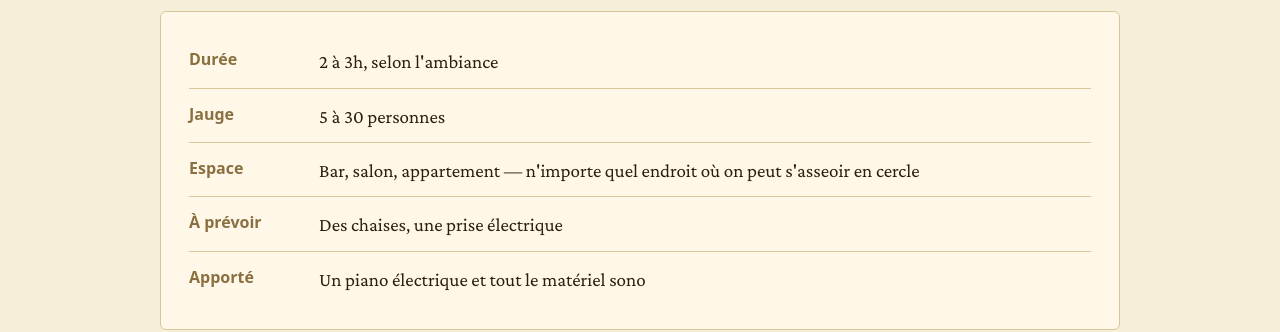
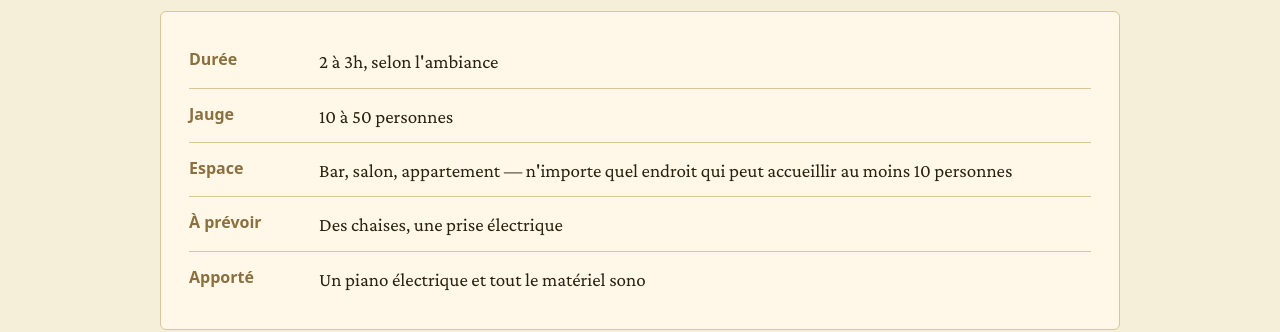
Before and after one commit to MonsieurRobi/monsieurrobi.github.io, a Jekyll site: the page built from 2-piano-kismar.md, in a window 1280 px wide and 900 px high, scrolled down 1921 px. Shown: the part 154-486 px from the top of the window. Built offline with Jekyll 4.4.1, drawn with Linux system fonts in a browser that asks for light colours.

Commit message:
update kismar proposition

```diff
--- a/_data/propositions.yml
+++ b/_data/propositions.yml
@@ -96,8 +96,8 @@ piano-kismar:
   # Conditions pratiques
   practical:
     duration: "2 à 3h, selon l'ambiance"
-    audience_size: "5 à 30 personnes"
-    space: "Bar, salon, appartement — n'importe quel endroit où on peut s'asseoir en cercle"
+    audience_size: "10 à 50 personnes"
+    space: "Bar, salon, appartement — n'importe quel endroit qui peut accueillir au moins 10 personnes"
     requirements: "Des chaises, une prise électrique"
     provided: "Un piano électrique et tout le matériel sono"
 
```
